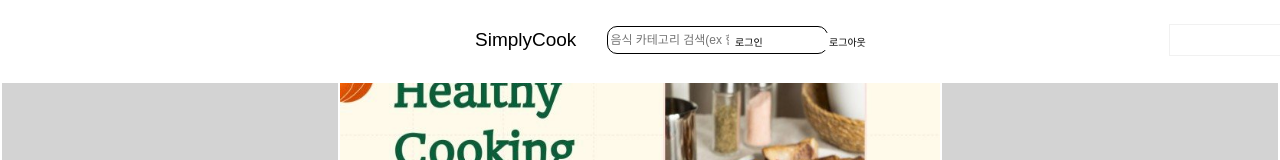
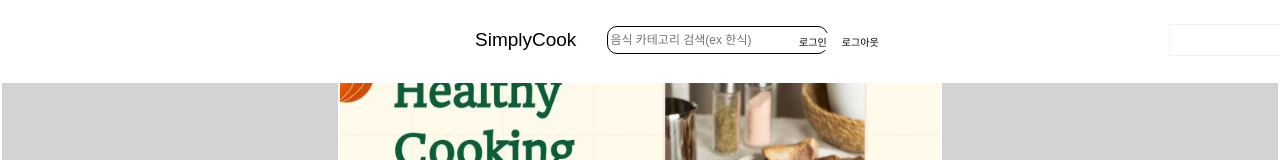
Before and after one commit to bakuuuuuuu/recipe-share-platform, a React (Create React App) app: page / in a window 1280 px wide. Shown: the top 160 px of the page. Built offline with nearby package versions, Linux system fonts and the light colour scheme.

Commit message:
marginLeft 수정

```diff
--- a/src/page/Search.jsx
+++ b/src/page/Search.jsx
@@ -48,7 +48,7 @@ const LoginbtnStyles = {
     position: "fixed", // 상단에 고정
     top: 0, // 상단에 위치
     marginTop: "33px",
-    marginLeft: "55%",
+    marginLeft: "60%",
  },
 
   //로그아웃버튼 styles
@@ -61,7 +61,7 @@ const LoginbtnStyles = {
     position: "fixed", // 상단에 고정
     top: 0, // 상단에 위치
     marginTop: "33px",
-    marginLeft: "60%",
+    marginLeft: "61%",
   },
 };
 
```
